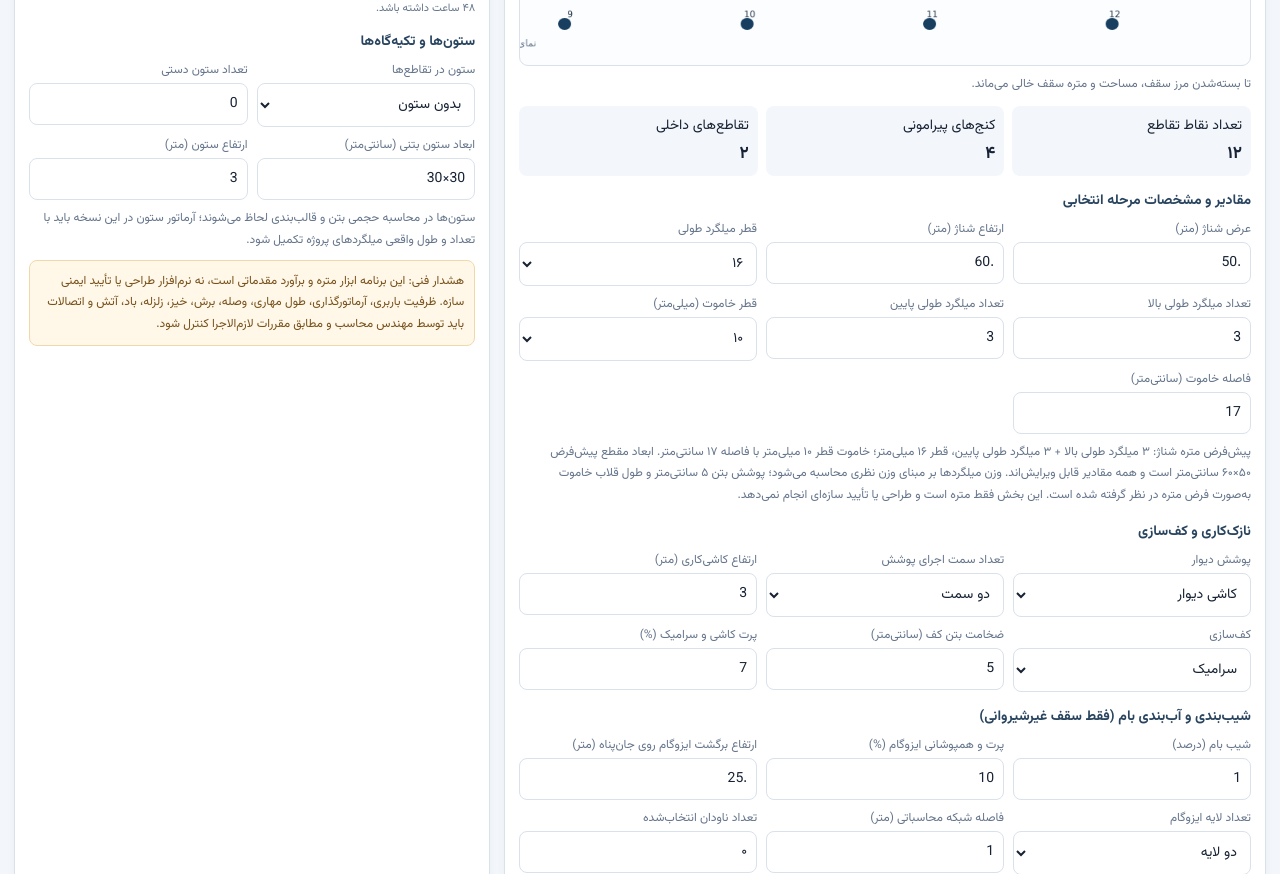
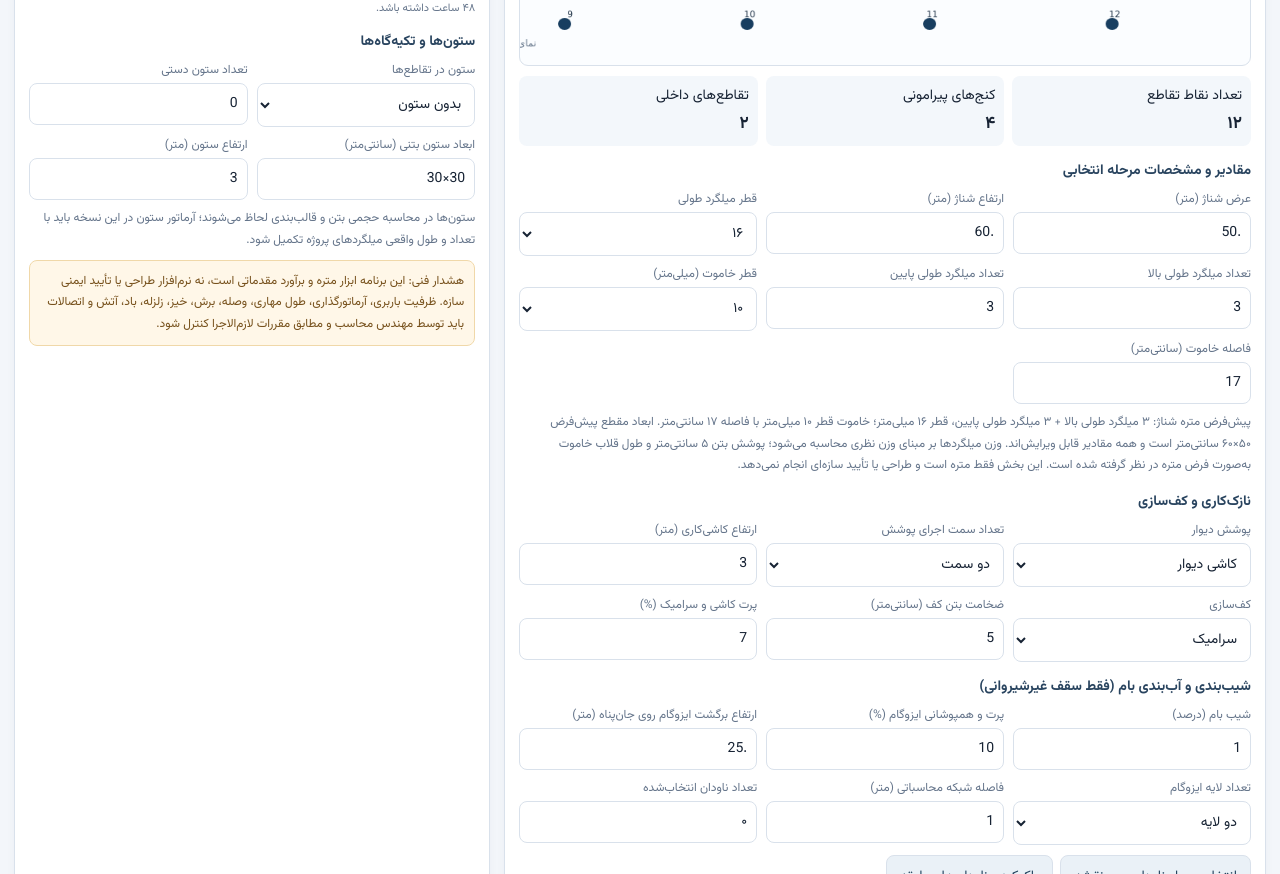
Before and after one commit to sahroud/SAHROUD-METREH, a plain HTML site: page index.html in a window 1280 px wide. Shown: the part 1160-2034 px from the top of the page. Drawn offline with Linux system fonts and the light colour scheme.

Commit message:
Keep roof area summary empty until a roof outline is closed

```diff
--- a/index.html
+++ b/index.html
@@ -67,8 +67,8 @@ table{width:100%;border-collapse:collapse;font-size:12px;margin-top:8px}th,td{pa
   <label><input type="checkbox" id="showNodes" checked> نمایش نقاط</label>
  </div>
  <p class="hint" id="drawHint">شناژها به‌صورت شبکه بین تمام نقاط مجاور ترسیم می‌شوند. برای مرحله دیوار یا سقف، دو نقطه ابتدا و انتهای هر اتصال را لمس کنید. سقف در این نسخه به‌صورت محدوده کلی و پیش‌آمدگی پیرامونی محاسبه می‌شود.</p>
- <canvas id="plan" width="900" height="560"></canvas><div id="roofAreaTable" class="hint">مساحت سقف پس از بسته‌شدن مرز هر سقف در این جدول ثبت می‌شود.</div>
- <div class="stats"><div class="stat">تعداد نقاط تقاطع<b id="nodeCount">12</b></div><div class="stat">طول شناژ<b id="beamLength">80.0 m</b></div><div class="stat">مساحت سقف با پیش‌آمدگی<b id="roofArea">—</b></div><div class="stat">کنج‌های پیرامونی<b id="cornerCount">4</b></div><div class="stat">تقاطع‌های داخلی<b id="crossCount">2</b></div><div class="stat">طول دیوار ترسیم‌شده<b id="wallLength">0 m</b></div></div>
+ <canvas id="plan" width="900" height="560"></canvas><div id="roofAreaTable" class="hint"></div>
+ <div class="stats"><div class="stat">تعداد نقاط تقاطع<b id="nodeCount">12</b></div><div class="stat">طول شناژ<b id="beamLength">80.0 m</b></div><div class="stat">مساحت سقف با پیش‌آمدگی<b id="roofArea"></b></div><div class="stat">کنج‌های پیرامونی<b id="cornerCount">4</b></div><div class="stat">تقاطع‌های داخلی<b id="crossCount">2</b></div><div class="stat">طول دیوار ترسیم‌شده<b id="wallLength">0 m</b></div></div>
  <h3>مقادیر و مشخصات مرحله انتخابی</h3>
  <div id="foundationSettings" class="hidden">
   <div class="grid three">
@@ -448,8 +448,8 @@ function calculateSingleFloor(){
  }
  // Only completed, independent roof polygons are measured; an open outline has no area.
  const roofList=roofRegions(roofLinks);
- $('roofArea').textContent=roofList.length?fmt(roofList.reduce((z,r)=>z+areaForLinks(r.edgeIds.map(i=>roofLinks[i])),0))+' m²':'—';$('roofArea').parentElement.style.display=roofList.length?'':'none';
- $('roofAreaTable').innerHTML=roofList.length?'<h3>جدول مساحت سقف‌های بسته‌شده</h3><table><thead><tr><th>سقف</th><th>نوع</th><th>مساحت خالص</th><th>مساحت با پیش‌آمدگی</th><th>جهت تیرها</th></tr></thead><tbody>'+roofList.map((r,i)=>{const c=roofSpecs[r.edgeIds[0]]||{};return '<tr><td>'+(i+1)+'</td><td>'+({joist:'تیرچه و بلوک',arch:'طاق ضربی',shed:'شیروانی'}[c.roofType]||'—')+'</td><td>'+fmt(r.metrics.area)+' m²</td><td>'+fmt(areaForLinks(r.edgeIds.map(k=>roofLinks[k])))+' m²</td><td>'+(c.roofDirection==='y'?'محور Y':'محور X')+'</td></tr>'}).join('')+'</tbody></table>':'<p class="hint">تا بسته‌شدن مرز سقف، مساحت و متره سقف خالی می‌ماند.</p>';
+ $('roofArea').textContent=roofList.length?fmt(roofList.reduce((z,r)=>z+areaForLinks(r.edgeIds.map(i=>roofLinks[i])),0))+' m²':'';$('roofArea').parentElement.style.display=roofList.length?'':'none';
+ $('roofAreaTable').innerHTML=roofList.length?'<h3>جدول مساحت سقف‌های بسته‌شده</h3><table><thead><tr><th>سقف</th><th>نوع</th><th>مساحت خالص</th><th>مساحت با پیش‌آمدگی</th><th>جهت تیرها</th></tr></thead><tbody>'+roofList.map((r,i)=>{const c=roofSpecs[r.edgeIds[0]]||{};return '<tr><td>'+(i+1)+'</td><td>'+({joist:'تیرچه و بلوک',arch:'طاق ضربی',shed:'شیروانی'}[c.roofType]||'—')+'</td><td>'+fmt(r.metrics.area)+' m²</td><td>'+fmt(areaForLinks(r.edgeIds.map(k=>roofLinks[k])))+' m²</td><td>'+(c.roofDirection==='y'?'محور Y':'محور X')+'</td></tr>'}).join('')+'</tbody></table>' :'';
  roofList.forEach((r,ri)=>{const cfg=roofSpecs[r.edgeIds[0]]||{},A=areaForLinks(r.edgeIds.map(i=>roofLinks[i])),rt=cfg.roofType||'joist',old=readRoofConfig();applyRoofConfig(cfg);
   const ps=r.ids.map(i=>grid[i]),dx=Math.max(...ps.map(p=>p.x))-Math.min(...ps.map(p=>p.x)),dy=Math.max(...ps.map(p=>p.y))-Math.min(...ps.map(p=>p.y)),dir=cfg.roofDirection||'x',span=dir==='x'?dx:dy,across=dir==='x'?dy:dx,ra=A*(+(cfg.slopeFactor||1.05));
   if(rt==='joist'){const topping=(+(cfg.topping||5))/100,space=Math.max(.2,+(cfg.joistSpace||.5)),count=Math.ceil(across/space)+1,total=count*span;addRow('بتن رویه سقف تیرچه و بلوک — سقف '+(ri+1),'m³',A*topping,0);addRow('تیرچه سقف '+(ri+1),'m',total,8);const blocks=cfg.blockType==='پلی‌استایرن'?A/(Math.max(.1,+(cfg.foamLength||2))*Math.max(.1,+(cfg.foamWidth||.5))):A*8.5;addRow('بلوک سقفی '+(cfg.blockType||'')+' — سقف '+(ri+1),'عدد',blocks*waste,9);addRow('میلگرد طولی تیرچه — سقف '+(ri+1),'kg',total*Math.max(1,+(cfg.joistBarCount||3))*(Math.pow(+(cfg.joistBarDia||12),2)/162)*waste,1);addRow('میلگرد حرارتی سقف '+(ri+1),'kg',A*4.5*waste,10)}
```
